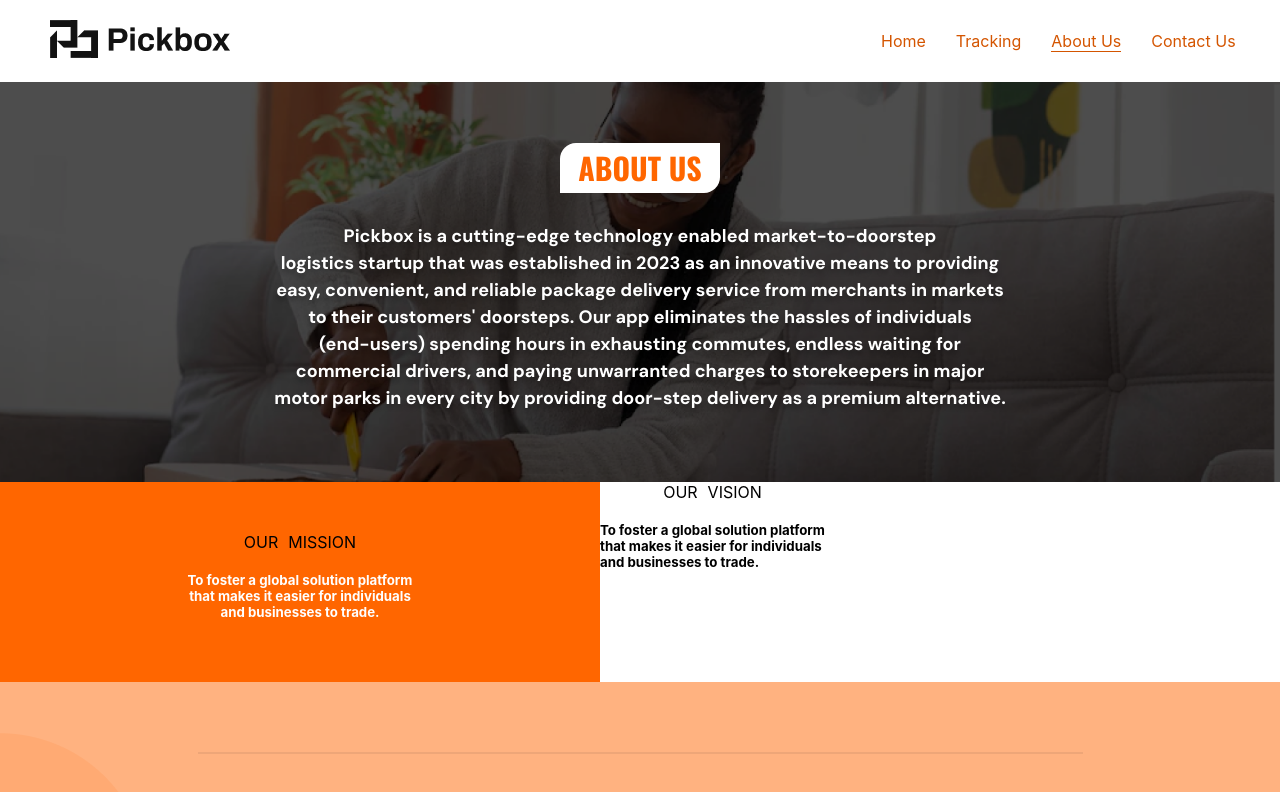
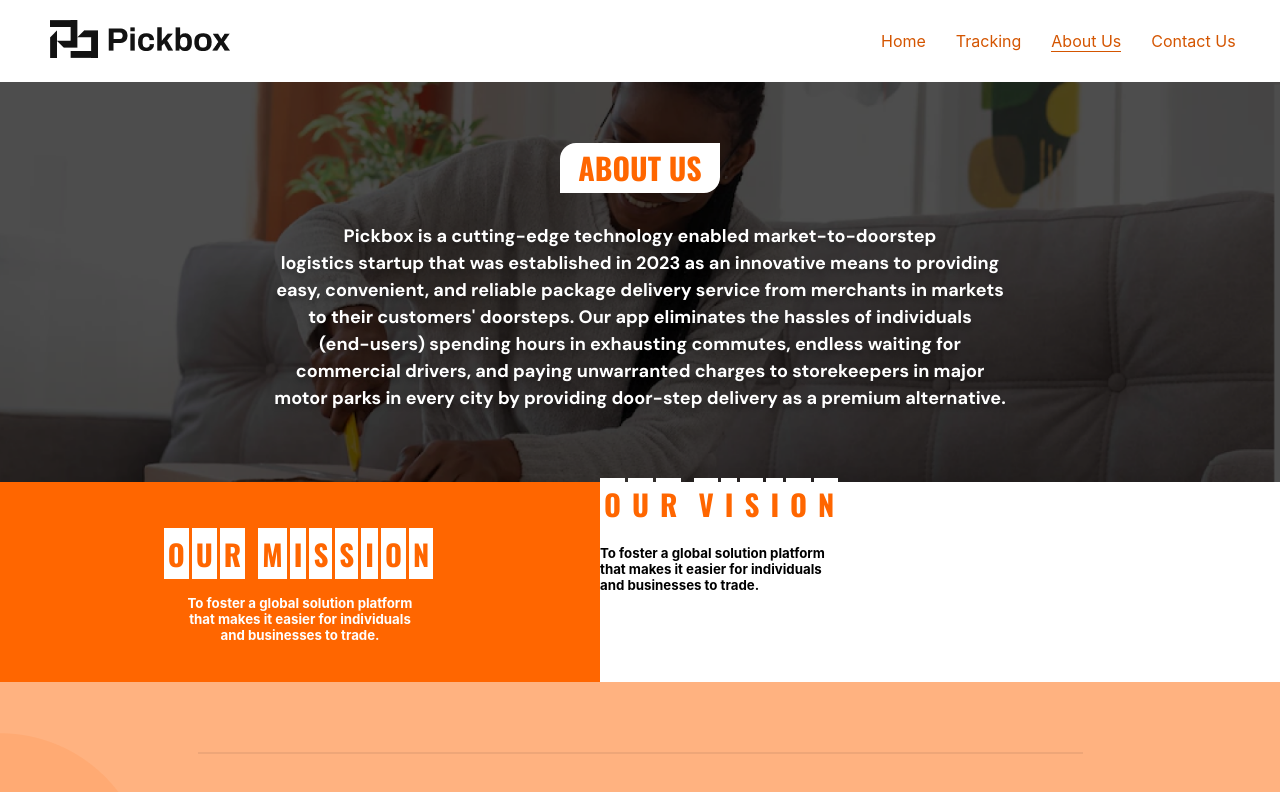
Before and after one commit to Pickbox-Project/Pickbox-frontend, a React (Create React App) app: page /aboutus in a window 1280 px wide. Shown: the top 792 px of the page. Built offline with nearby package versions, Linux system fonts and the light colour scheme.

Commit message:
Started working on the Mission and Vision Component

```diff
--- a/src/Components/Mission-Vision/MissionVision.css
+++ b/src/Components/Mission-Vision/MissionVision.css
@@ -28,3 +28,23 @@
     color: #fff;
     text-align: center;
 }
+
+.our-text>span {
+    background: #fff;
+    padding: 4px;
+    margin-right: 3px;
+    font-size: 29px;
+    font-weight: 700;
+    font-family: "Oswald", sans-serif;
+    color: #ff6600;
+}
+
+.mission-text>span {
+    background: #fff;
+    padding: 4px;
+    margin-right: 3px;
+    font-size: 29px;
+    font-weight: 700;
+    font-family: "Oswald", sans-serif;
+    color: #ff6600;
+}
```
